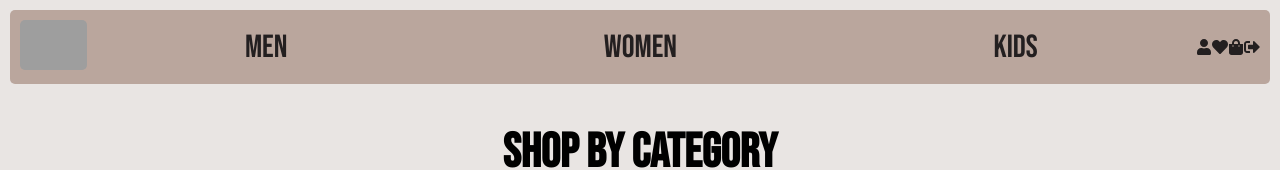
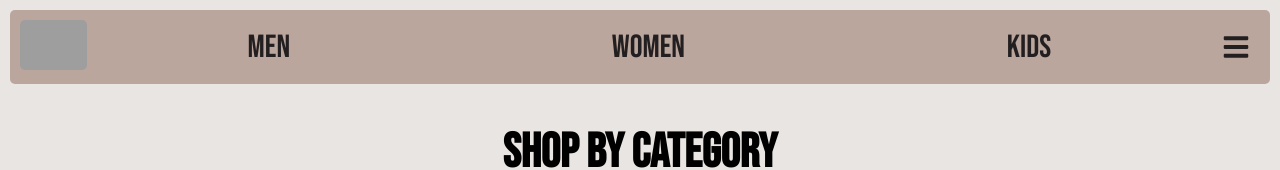
Before and after one commit to Mihir355/E-commerce, a React (Create React App) app in the folder frontend/: page /homepage in a window 1280 px wide. Shown: the top 170 px of the page. Built offline with nearby package versions, Linux system fonts and the light colour scheme; grey boxes are pictures that could not be loaded.

Commit message:
brought back old navbar

```diff
--- a/frontend/src/components/Nav.js
+++ b/frontend/src/components/Nav.js
@@ -1,4 +1,4 @@
-import React, { useState, useEffect } from "react";
+import React, { useState } from "react";
 import { useNavigate } from "react-router-dom";
 import "../styling/nav.css";
 import {
@@ -12,15 +12,6 @@ import {
 const Nav = () => {
   const navigate = useNavigate();
   const [dropdownOpen, setDropdownOpen] = useState(false);
-  const [isMobile, setIsMobile] = useState(window.innerWidth < 580);
-
-  useEffect(() => {
-    const handleResize = () => {
-      setIsMobile(window.innerWidth < 580);
-    };
-    window.addEventListener("resize", handleResize);
-    return () => window.removeEventListener("resize", handleResize);
-  }, []);
 
   const handleLogoClick = () => {
     navigate("/homepage");
@@ -65,8 +56,6 @@ const Nav = () => {
         <span onClick={() => navigate("/category/kids")}>Kids</span>
       </div>
       <div className="icons">
-        {isMobile ? (
-          <>
         <FaBars
           className="dropdown-icon"
           onClick={toggleDropdown}
@@ -92,27 +81,6 @@ const Nav = () => {
             />
           </div>
         )}
-          </>
-        ) : (
-          <>
-            <FaUser
-              onClick={handleProfileClick}
-              style={{ cursor: "pointer" }}
-            />
-            <FaHeart
-              onClick={handleWishlistClick}
-              style={{ cursor: "pointer" }}
-            />
-            <FaShoppingBag
-              onClick={handleCartClick}
-              style={{ cursor: "pointer" }}
-            />
-            <FaSignOutAlt
-              onClick={handleLogout}
-              style={{ cursor: "pointer" }}
-            />
-          </>
-        )}
       </div>
     </nav>
   );
--- a/frontend/src/styling/nav.css
+++ b/frontend/src/styling/nav.css
@@ -13,6 +13,7 @@
   height: 50px;
   border-radius: 5px;
 }
+
 
 .options {
   display: flex;
@@ -31,35 +32,17 @@
 .icons {
   display: flex;
   align-items: center;
-  position: relative;
 }
 
-.dropdown-icon {
+.icons svg {
+  margin: 0 10px;
+  cursor: pointer;
   font-size: 1.75em;
   color: #231F20;
 }
 
-.dropdown-menu {
-  position: absolute;
-  top: 100%;
-  right: 0;
-  background-color: #baa69d;
-  border-radius: 5px;
-  padding: 10px;
-  display: flex;
-  flex-direction: column;
-}
-
-.dropdown-menu svg {
-  margin: 5px 0;
-  font-size: 1.75em;
-  color: #231F20;
-}
-
-@media (max-width: 580px) {
-  .icons svg:not(.dropdown-icon) {
-    display: none;
-  }
+.logout-icon {
+  color: #e74c3c;
 }
 
 @font-face {
```
Lines whose indentation alone changed are shown as unchanged.
